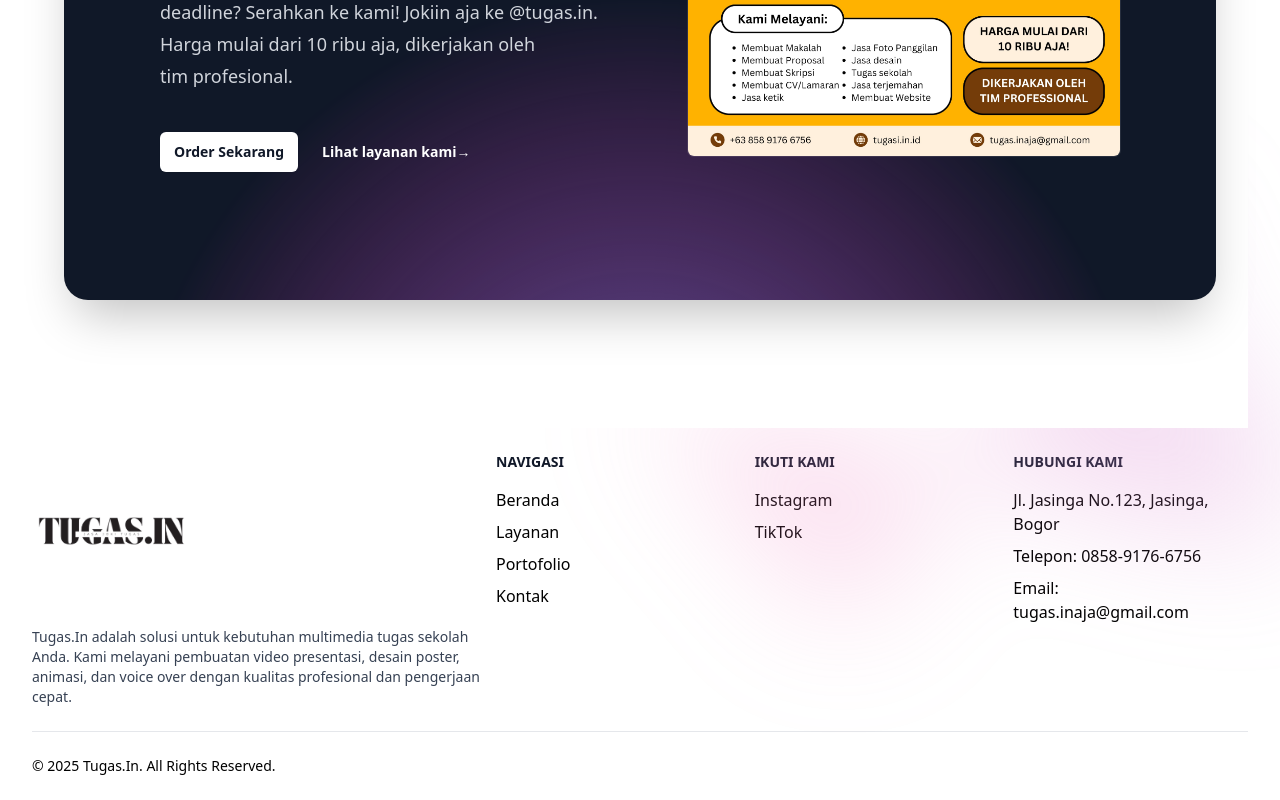
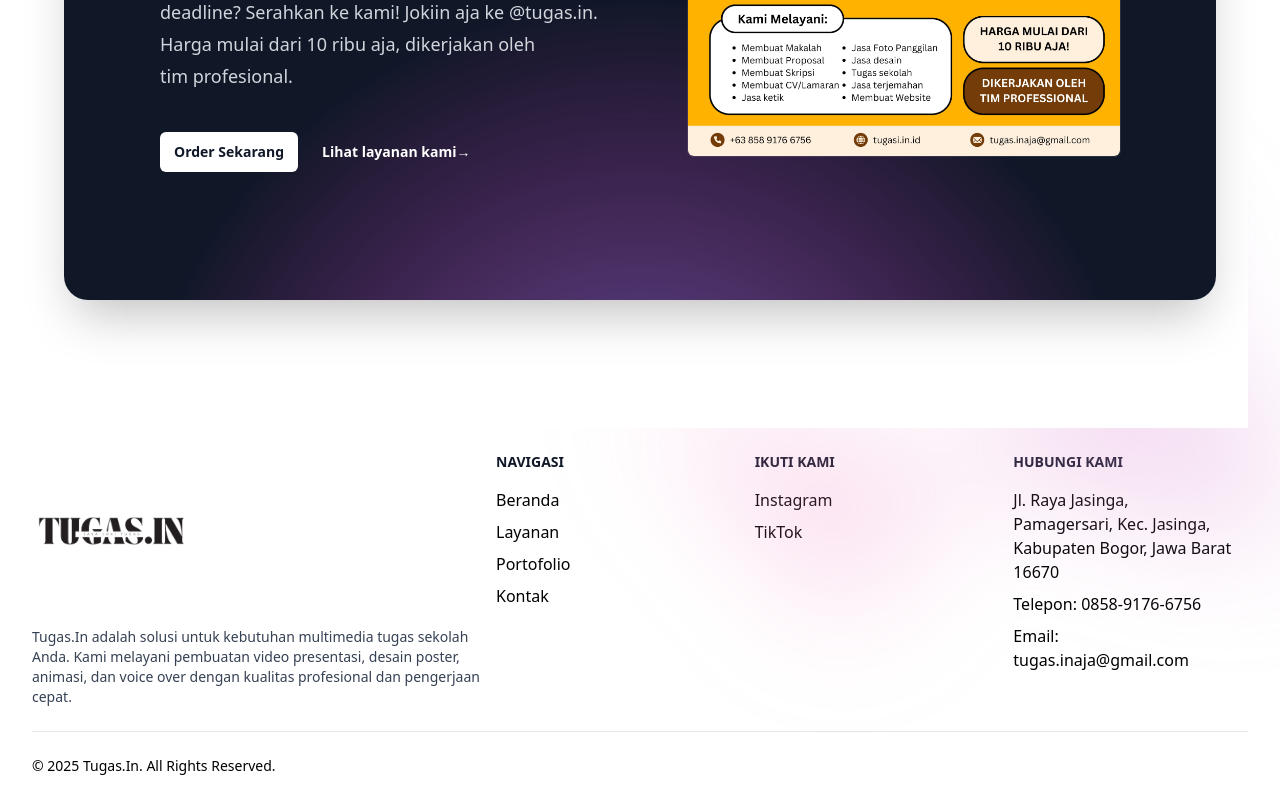
Before and after one commit to Dimas712/Toko_online, a Next.js app: page / in a window 1280 px wide. Shown: the part 1160-1960 px from the top of the page. Built offline with nearby package versions, Linux system fonts and the light colour scheme.

Commit message:
update footer

```diff
--- a/src/component/Footer.jsx
+++ b/src/component/Footer.jsx
@@ -51,7 +51,7 @@
               </h2>
               <ul className="text-black-500 font-medium space-y-2">
                 <li>
-                  <p>Jl. Jasinga No.123, Jasinga, Bogor</p>
+                  <p>Jl. Raya Jasinga, Pamagersari, Kec. Jasinga, Kabupaten Bogor, Jawa Barat 16670</p>
                 </li>
                 <li>
                   <p>Telepon: 0858-9176-6756</p>
```
